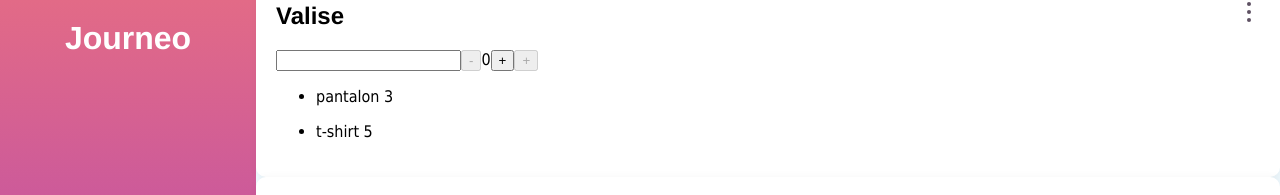
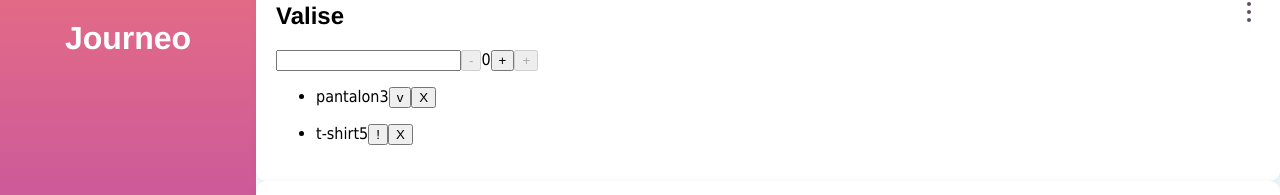
Before and after one commit to JuifEtienne/TeamBurtonWeb2018, a React app in the folder frontend/: page / in a window 1280 px wide. Shown: the part 153-348 px from the top of the page. Built offline with nearby package versions, Linux system fonts and the light colour scheme; no server answers.

Commit message:
added a check to item

```diff
--- a/frontend/src/components/Suitcase.jsx
+++ b/frontend/src/components/Suitcase.jsx
@@ -8,8 +8,8 @@ export default class Suitcase extends React.Component {
         	currentNum: 0,
         	currentName: "",
             suitcase: [
-            	{name:"pantalon", number:3},
-            	{name:"t-shirt", number:5}
+            	{name:"pantalon", number:3, checked:true},
+            	{name:"t-shirt", number:5, checked:false}
             ]
         };
     }
@@ -53,7 +53,7 @@ export default class Suitcase extends React.Component {
         </form>
 
         <ul>
-        	{this.state.suitcase.map((item) => <SuitcaseItem name={item.name} number={item.number} />) }
+        	{this.state.suitcase.map((item) => <SuitcaseItem state={item} />) }
         </ul>
       </div>
     );
--- a/frontend/src/components/SuitcaseItem.jsx
+++ b/frontend/src/components/SuitcaseItem.jsx
@@ -1,13 +1,26 @@
 import React from 'react';
 
 export default class SuitcaseItem extends React.Component {
+  constructor(props){
+      super(props)
+      this.state = props.state;
+  }
+
+  onChekChange(){
+    this.setState(prevState => ({checked: !prevState.checked}));
+  }
+
   render() {
-    const {name, number} = this.props
+    return (
 
-    return (
      <li className='suitcaseItem'>
-      <p>{name} <span>{number}</span> </p>
+      <p>
+        {this.state.name}
+        <span>{this.state.number}</span>
+        <button onClick={() => this.onChekChange()} >{this.state.checked ? 'v' : '!'}</button>
+        <button>X</button> </p>
     </li>
+
     );
   }
 }
```
